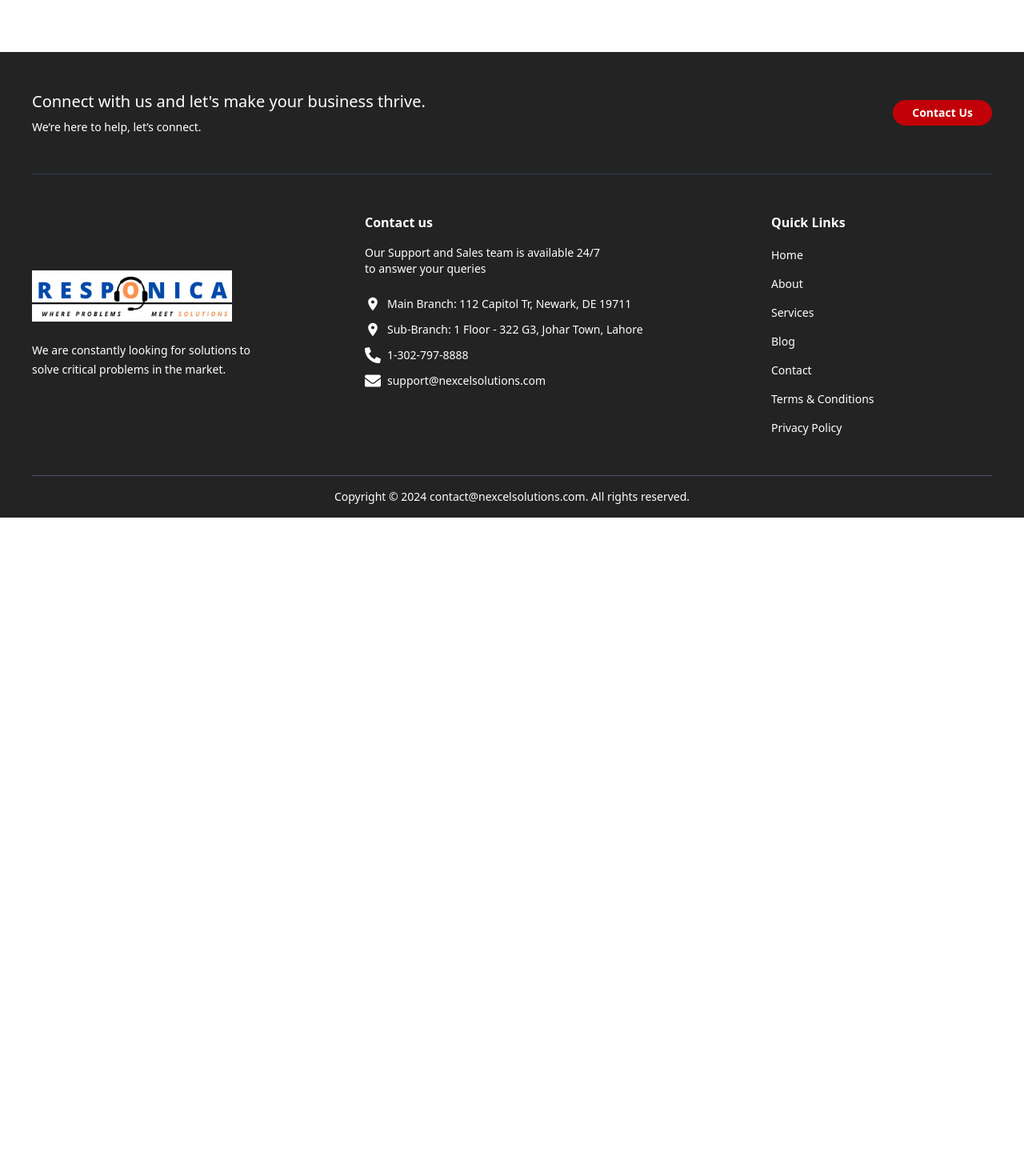
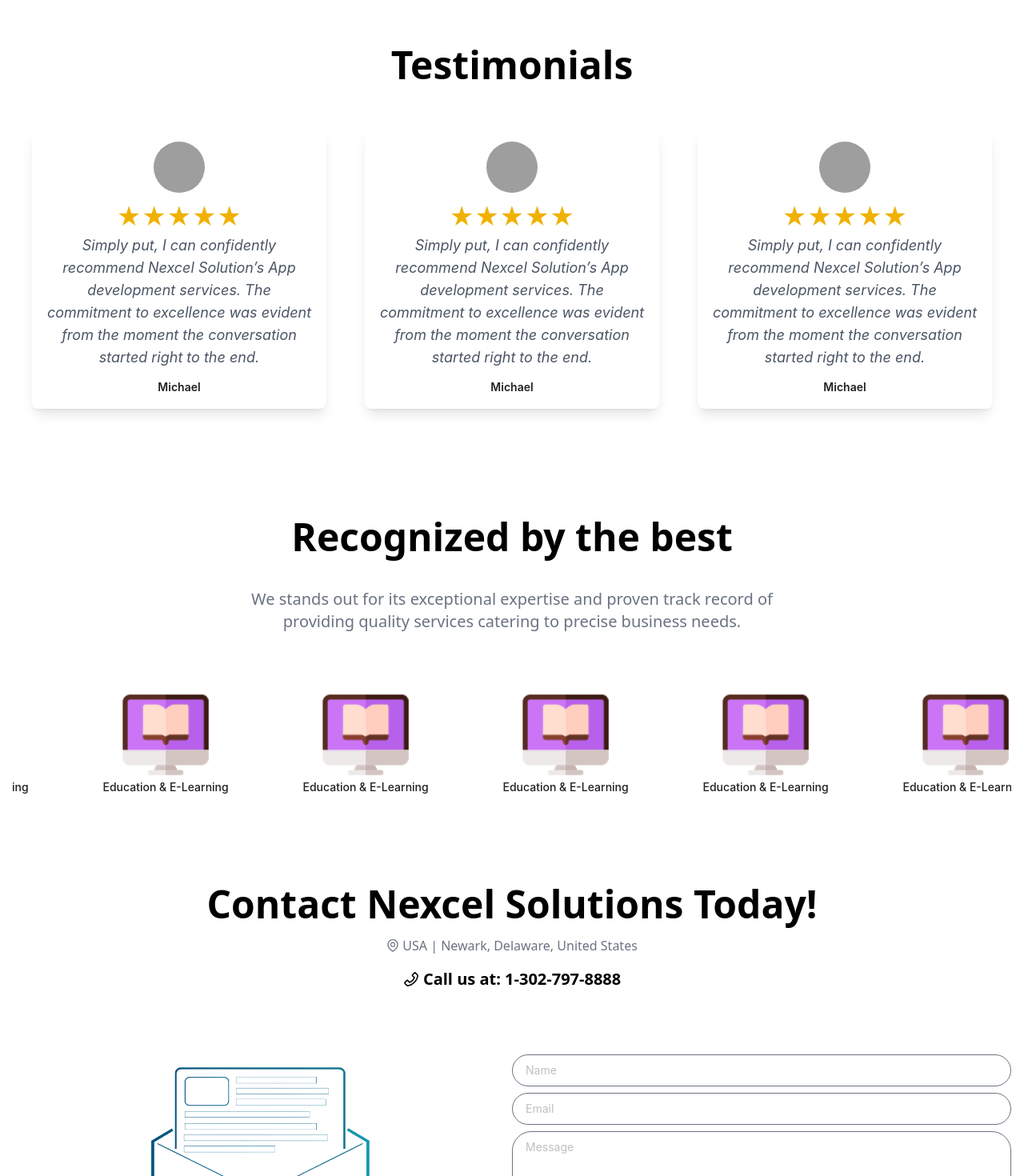
Before and after one commit to Muazzia/Responicaa, a React (Vite) app: page /digitalSolutions/webDevelopment in a window 1280 px wide. Shown: the part 4240-5710 px from the top of the page at 80% size. Before the commit the page ends 4887 px from the top, so only its background shows below. Built offline with nearby package versions, Linux system fonts and the light colour scheme; grey boxes are pictures that could not be loaded.

Commit message:
made responsive

```diff
--- a/src/pages/digitalSolutions/webDevelopment/index.tsx
+++ b/src/pages/digitalSolutions/webDevelopment/index.tsx
@@ -1,5 +1,8 @@
+import ContactUs from "../../../components/ContactUs";
 import HeroSectionWithCTA from "../../../components/HeroSectionWithCTA";
 import ImageWithServiceDetails from "../../../components/ImageWithServiceDetails";
+import TestimonialsSection from "../../../components/TestimonialsSection";
+import { RecognizedByBest } from "../../landingPage/components/RecognizedByBest";
 import WebDevService from "./components/webDevService";
 
 const WebDevelopment = () => {
@@ -40,7 +43,7 @@
         secondaryButtonLabel="Schedule A Free Consultation  "
         secondaryButtonUrl="contact"
       />
-      <div className="px-4 lg:px-5  lg:max-w-7xl lg:mx-auto py-[40px] space-y-[30px]">
+      <div className="px-4 md:px-8  xl:px-0  max-w-7xl mx-auto py-[40px] space-y-[30px]">
         <div>
           <div className="text-center">
             <p className="text-[25px] lg:text-[48px] font-semibold text-primary">
@@ -185,7 +188,7 @@
         </div>
       </div>
 
-      <div className="px-4 lg:px-0 lg:max-w-7xl mx-auto text-center py-[30px]">
+      <div className="px-4 md:px-8  xl:px-0 max-w-7xl mx-auto text-center py-[30px]">
         <p className="text-[25px] lg:text-[48px] font-semibold text-primary">
           Who We Are?
         </p>
@@ -214,6 +217,18 @@
         data={whyChooseOurServiceData}
         imageClass="h-auto max-h-[180px] lg:max-h-none lg:h-[900px]"
       />
+
+      <div className="px-4 md:px-8  xl:px-0 max-w-7xl mx-auto">
+        <TestimonialsSection />
+      </div>
+
+      <div className="px-4 md:px-8  xl:px-0  max-w-7xl mx-auto mb-10">
+        <RecognizedByBest />
+      </div>
+
+      <div>
+        <ContactUs />
+      </div>
     </div>
   );
 };
```
